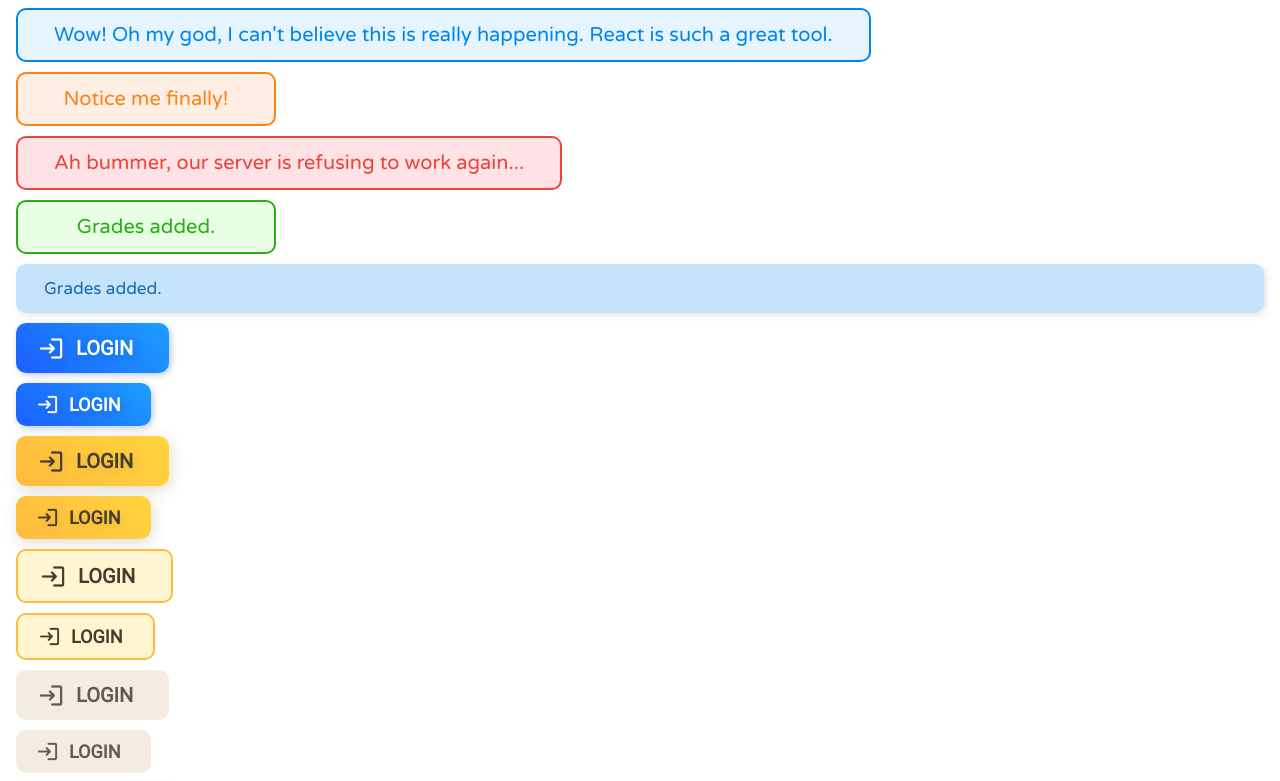
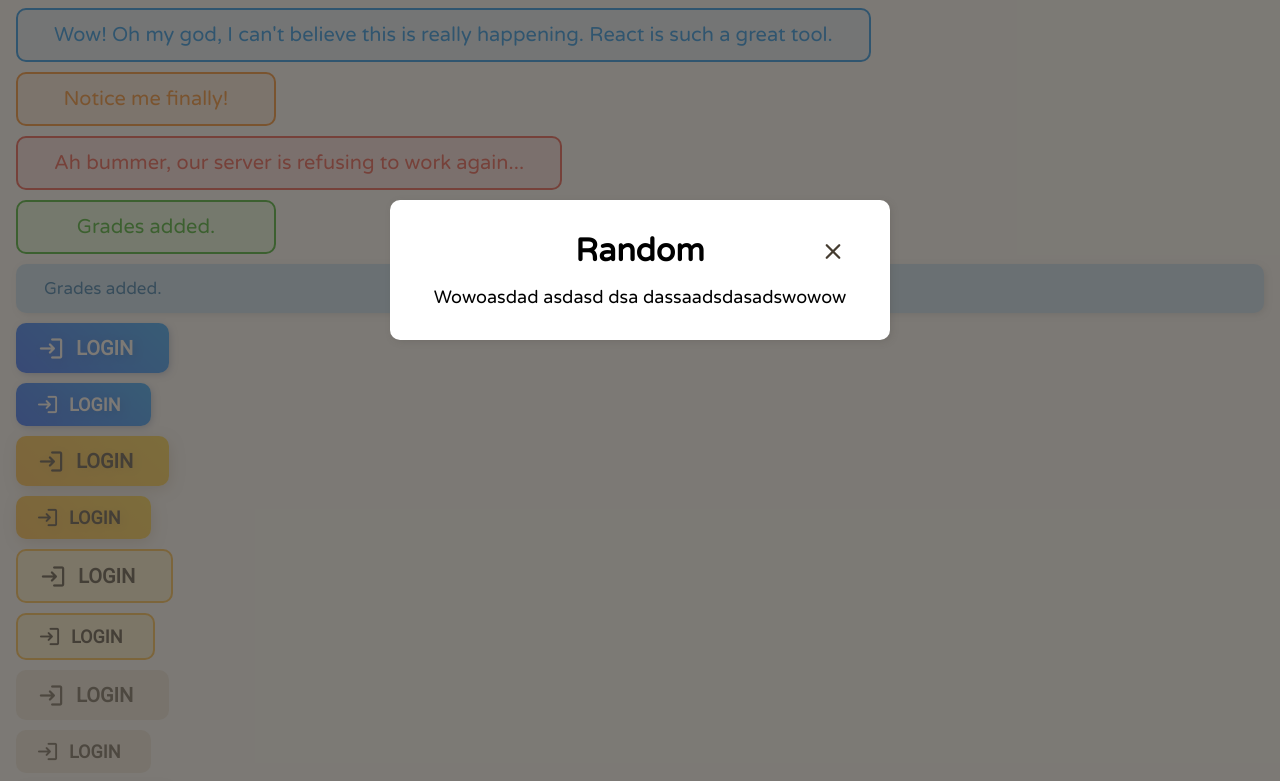
Before and after one commit to Anananas42/studento-frontend-lib, a React (Create React App) app: page / in a window 1280 px wide. Shown: the top 781 px of the page. Built offline with nearby package versions, Linux system fonts and the light colour scheme.

Commit message:
Add: PopupBase.tsx

```diff
--- a/src/App.tsx
+++ b/src/App.tsx
@@ -1,5 +1,5 @@
 import ThemeProvider from './studento-library/ThemeProvider';
-import Description from './studento-library/utilities/Description';
+import Sidenote from './studento-library/utilities/Sidenote';
 import SystemState, { StateType } from './studento-library/utilities/SystemState';
 import styled from 'styled-components';
 import { BtnCTAL, BtnCTAM, BtnCTAS } from './studento-library/buttons/components/BtnCTA';
@@ -11,6 +11,8 @@ import { BtnConfirmL, BtnConfirmM } from './studento-library/buttons/components/
 import { BtnDangerL, BtnDangerM } from './studento-library/buttons/components/BtnDanger';
 import { BtnCloseL, BtnCloseM } from './studento-library/buttons/components/BtnClose';
 import PopupBase from './studento-library/popups/base-components/PopupBase';
+import { IconL } from './studento-library/buttons/shared/Icon';
+import PopupSuccess from './studento-library/popups/components/PopupSuccess';
 
 const StyledApp = styled.div`
   font-family: 'Varela Round', sans-serif;
@@ -48,9 +50,9 @@ function App() {
                 <SystemState type={StateType.Success}>
                   Grades added.
                 </SystemState>
-                <Description>
+                <Sidenote>
                   Grades added.
-                </Description>
+                </Sidenote>
                 <BtnCTAL icon={"login"} isAfter={false} onClick={() => console.log("Pressed")}>LOGIN</BtnCTAL>
                 <BtnCTAM icon={"login"} isAfter={false} onClick={() => console.log("Pressed")}>LOGIN</BtnCTAM>
                 <BtnPrimaryL icon={"login"} isAfter={false} onClick={() => console.log("Pressed")}>LOGIN</BtnPrimaryL>
@@ -67,6 +69,7 @@ function App() {
                 <BtnDangerM icon={"login"} isAfter={false} onClick={() => console.log("Pressed")}>LOGIN</BtnDangerM>
                 <BtnCloseL onClick={() => console.log("Pressed")}>LOGIN</BtnCloseL>
                 <BtnCloseM onClick={() => console.log("Pressed")}>LOGIN</BtnCloseM>
+                <PopupSuccess></PopupSuccess>
               </div>
             </ThemeProvider>
           </StyledApp>
--- a/src/studento-library/popups/base-components/PopupBase.tsx
+++ b/src/studento-library/popups/base-components/PopupBase.tsx
@@ -1,21 +1,75 @@
-import { createRef, FC, useEffect, useState } from "react";
+import { createRef, FC, ReactNode, useEffect, useState } from "react";
+import { useThemeContext } from "../../ThemeProvider";
 import styled from "styled-components";
+import Sidenote from '../../utilities/Sidenote';
+import { BtnCloseL } from '../../buttons/components/BtnClose';
 
-interface IStyledPopupBase {
+interface IStyledPopupProps {
+    borderRadius: string;
+}
+
+interface IStyledOpened {
     isOpened: boolean;
 }
 
-const StyledPopupBase = styled.div<IStyledPopupBase>`
+const StyledBackground = styled.div<IStyledOpened>`
     display: ${props => props.isOpened ? "block" : "none"};
     position: absolute;
-    background-color: #000;
-    top: 200px;
-    left: 400px;
-    width: 300px;
-    height: 100px;
+    background-color: rgba(69, 65, 59, 0.7);
+    top: 0;
+    left: 0;
+    width: 100%;
+    height: 100%;
 `;
 
-const PopupBase:FC = (props) => {
+const StyledPopupWrapper = styled.div`
+    display: flex;
+    position: absolute;
+    flex-flow: column nowrap;
+    gap: 16px;
+    align-items: center;
+    width: 500px;
+    height: fit-content;
+    top: 25%;
+    left: 50%;
+    transform: translateX(-50%);
+`;
+
+const StyledPopupContent = styled.div<IStyledPopupProps>`
+    position: relative;
+    display: flex;
+    flex-flow: column nowrap;
+    align-items: center;
+    border-radius: ${props => props.borderRadius};
+    background-color: #fff;
+    box-shadow: 2px 2px 8px -2px rgba(69, 65, 59, 0.26);
+    padding: 32px;
+    width: 100%;
+    height: fit-content;
+    font-size: 18px;
+
+    button:first-of-type {
+        position: absolute;
+        top: 26px;
+        right: 32px;
+    }
+`;
+
+const StyledTitle = styled.h2`
+    font-size: 32px;
+    margin-top: 0;
+    margin-bottom: 16px;
+`;
+
+interface IPopupBaseProps {
+    title: string;
+    sidenote?: string;
+    children: ReactNode;
+}
+
+const PopupBase:FC<IPopupBaseProps> = (props) => {
+    const { borderRadius } = useThemeContext();
+    const { title, sidenote, children } = props;
     const PopupBaseRef = createRef<any>();
     const [isOpened, setIsOpened] = useState<boolean>(true);
 
@@ -36,7 +90,16 @@ const PopupBase:FC = (props) => {
 
 
     return (
-        <StyledPopupBase ref={PopupBaseRef} isOpened={isOpened}></StyledPopupBase>
+        <StyledBackground isOpened={isOpened}>
+            <StyledPopupWrapper ref={PopupBaseRef}>
+                <StyledPopupContent borderRadius={borderRadius}>
+                    <StyledTitle>{title}</StyledTitle>
+                    <BtnCloseL onClick={() => setIsOpened(false)}/>
+                    {children}
+                </StyledPopupContent>
+                {sidenote && <Sidenote>{sidenote}</Sidenote>}
+            </StyledPopupWrapper>
+        </StyledBackground>
     )
 }
 
--- a/src/studento-library/popups/components/PopupSuccess.tsx
+++ b/src/studento-library/popups/components/PopupSuccess.tsx
@@ -4,7 +4,7 @@ import PopupBase from "../base-components/PopupBase";
 const PopupSuccess:FC = (props) => {
 
     return (
-        <></>
+        <PopupBase title={"Random"}>Wowoasdad asdasd dsa dassaadsdasadswowow</PopupBase>
     )
 }
 
--- a/src/studento-library/utilities/Description.tsx
+++ b/src/studento-library/utilities/Sidenote.tsx
@@ -3,28 +3,31 @@ import { IColorSet } from '../themes/ThemeColor';
 import { useThemeContext } from '../ThemeProvider';
 import styled from 'styled-components';
 
-interface IDescription {
+interface ISidenote {
     colors: IColorSet;
     borderRadius: string;
 }
 
-const StyledDescription = styled.div<IDescription>`
+const StyledSidenote = styled.div<ISidenote>`
     border-radius: ${props => props.borderRadius};
     color: ${props => props.colors.descTxt};
     background-color: ${props => props.colors.descBg};
+    width: 100%;
+    max-width: 100%;
+    height: fit-content;
     font-size: 17px;
     padding: 14px 28px;
     box-shadow: 2px 2px 8px -2px #3841473B;
 `;
 
-const Description:FC = (props) => {
+const Sidenote:FC = (props) => {
     const { colors, borderRadius } = useThemeContext();
 
     return (
-        <StyledDescription colors={colors} borderRadius={borderRadius}>
+        <StyledSidenote colors={colors} borderRadius={borderRadius}>
             { props.children }
-        </StyledDescription>
+        </StyledSidenote>
     )
 }
 
-export default Description;
+export default Sidenote;
```
